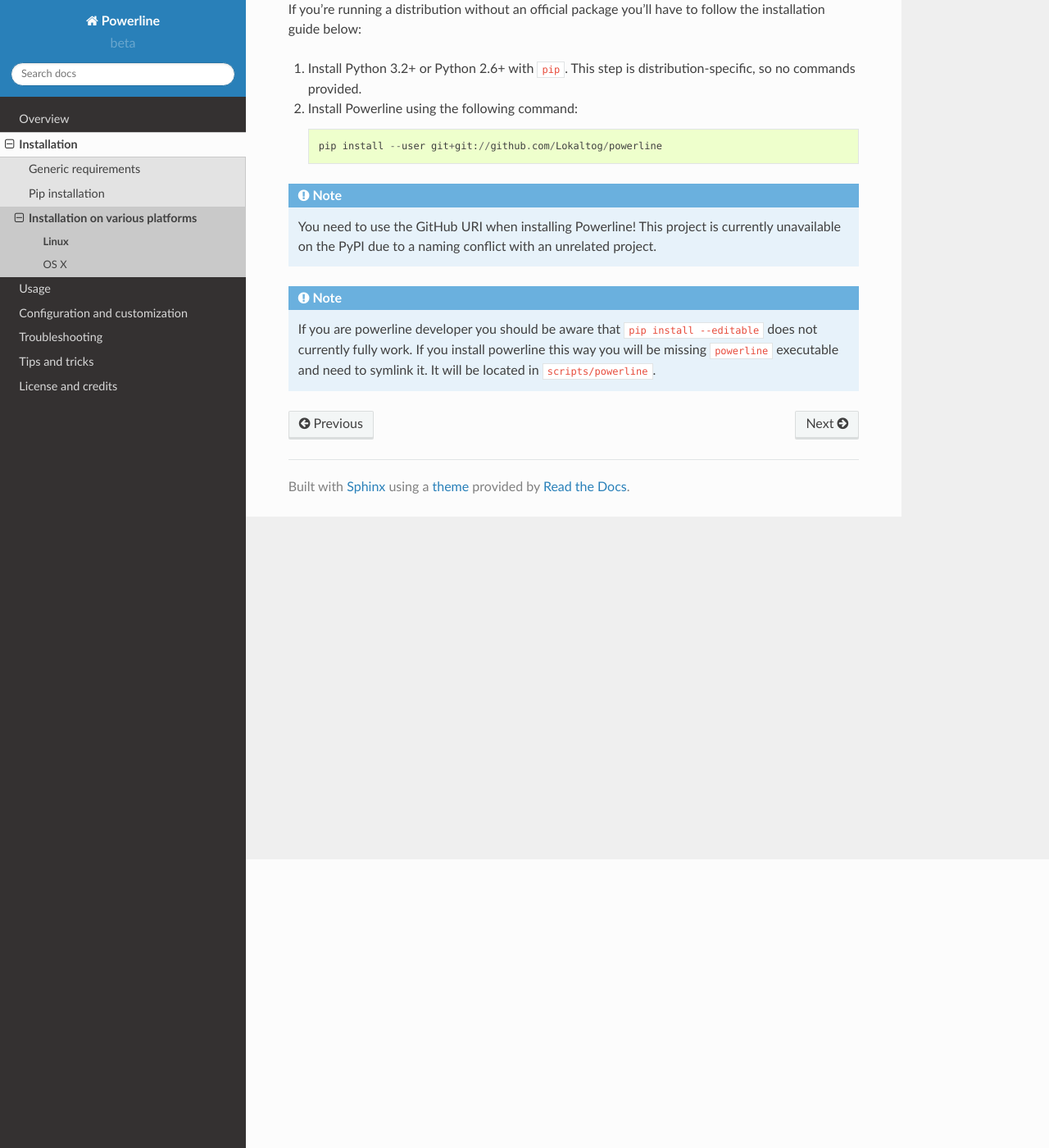
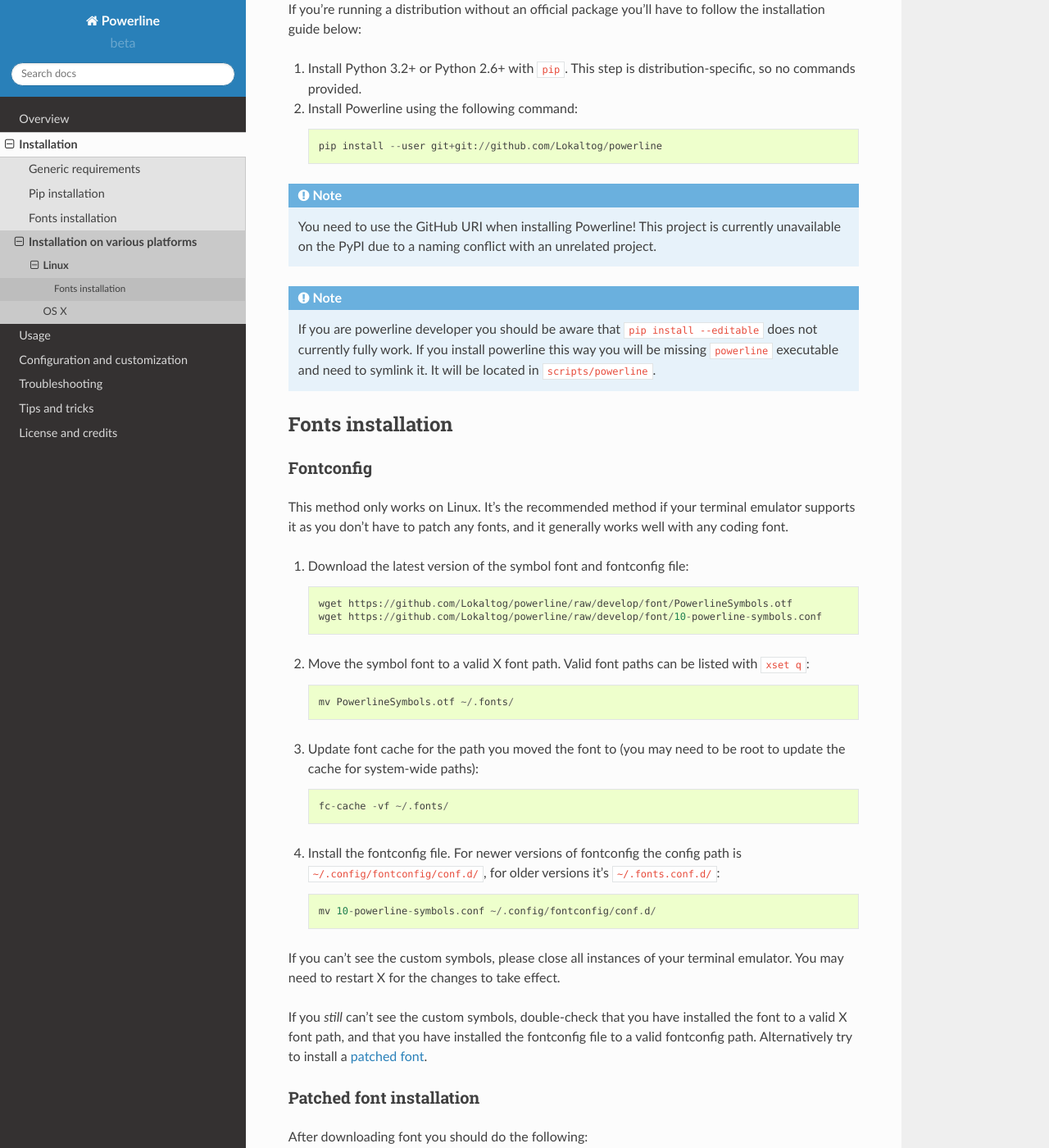
Before and after one commit to someyooyo/someyooyo, a Sphinx documentation site: the page built from docs/source/installation/linux.rst, in a window 1280 px wide and 1400 px high, scrolled down 352 px. Shown: the whole window at 82% size. Built offline with Sphinx 7.4.7 and the Read the Docs theme 2.0.0, drawn with Linux system fonts in a browser that asks for light colours; some of the changed text lies outside the part shown.

Commit message:
Add font installation instructions

```diff
--- a/docs/source/installation/linux.rst
+++ b/docs/source/installation/linux.rst
@@ -27,3 +27,69 @@ follow the installation guide below:
    --editable`` does not currently fully work. If you
    install powerline this way you will be missing ``powerline`` executable and
    need to symlink it. It will be located in ``scripts/powerline``.
+
+Fonts installation
+==================
+
+Fontconfig
+----------
+
+This method only works on Linux. It's the recommended method if your
+terminal emulator supports it as you don't have to patch any fonts, and it
+generally works well with any coding font.
+
+#. Download the latest version of the symbol font and fontconfig file::
+
+      wget https://github.com/Lokaltog/powerline/raw/develop/font/PowerlineSymbols.otf
+      wget https://github.com/Lokaltog/powerline/raw/develop/font/10-powerline-symbols.conf
+
+#. Move the symbol font to a valid X font path. Valid font paths can be
+   listed with ``xset q``::
+
+      mv PowerlineSymbols.otf ~/.fonts/
+
+#. Update font cache for the path you moved the font to (you may need to be
+   root to update the cache for system-wide paths)::
+
+      fc-cache -vf ~/.fonts/
+
+#. Install the fontconfig file. For newer versions of fontconfig the config
+   path is ``~/.config/fontconfig/conf.d/``, for older versions it's
+   ``~/.fonts.conf.d/``::
+
+      mv 10-powerline-symbols.conf ~/.config/fontconfig/conf.d/
+
+If you can't see the custom symbols, please close all instances of your
+terminal emulator. You may need to restart X for the changes to take
+effect.
+
+If you *still* can't see the custom symbols, double-check that you have
+installed the font to a valid X font path, and that you have installed the
+fontconfig file to a valid fontconfig path. Alternatively try to install
+a :ref:`patched font <installation-patched-fonts>`.
+
+Patched font installation
+-------------------------
+
+After downloading font you should do the following:
+
+#. Move the patched font to a valid X font path. Valid font paths can be
+   listed with ``xset q``::
+
+      mv 'MyFont for Powerline.otf' ~/.fonts/
+
+#. Update font cache for the path you moved the font to (you may need to be
+   root to update the cache for system-wide paths)::
+
+      fc-cache -vf ~/.fonts/
+
+After installing the patched font you need to update Gvim or your terminal
+emulator to use the patched font. The correct font usually ends with *for
+Powerline*.
+
+If you can't see the custom symbols, please close all instances of your
+terminal emulator. You may need to restart X for the changes to take
+effect.
+
+If you *still* can't see the custom symbols, double-check that you have
+installed the font to a valid X font path.
--- a/docs/source/tips-and-tricks.rst
+++ b/docs/source/tips-and-tricks.rst
@@ -15,6 +15,8 @@ statusline:
 
    set laststatus=2 " Always display the statusline in all windows
    set noshowmode " Hide the default mode text (e.g. -- INSERT -- below the statusline)
+
+.. _tips-and-tricks-urxvt:
 
 Rxvt-unicode
 ============
--- a/docs/source/usage.rst
+++ b/docs/source/usage.rst
@@ -20,6 +20,8 @@ distribution's documentation for details on how to compile and install
 packages.
 
 Vim version 7.3.661 or newer is recommended for performance reasons.
+
+.. _usage-terminal-emulators:
 
 Terminal emulator requirements
 ^^^^^^^^^^^^^^^^^^^^^^^^^^^^^^
```
Also changed, not shown: docs/source/installation.rst (+32 -0 lines), docs/source/installation/osx.rst (+10 -0 lines).
